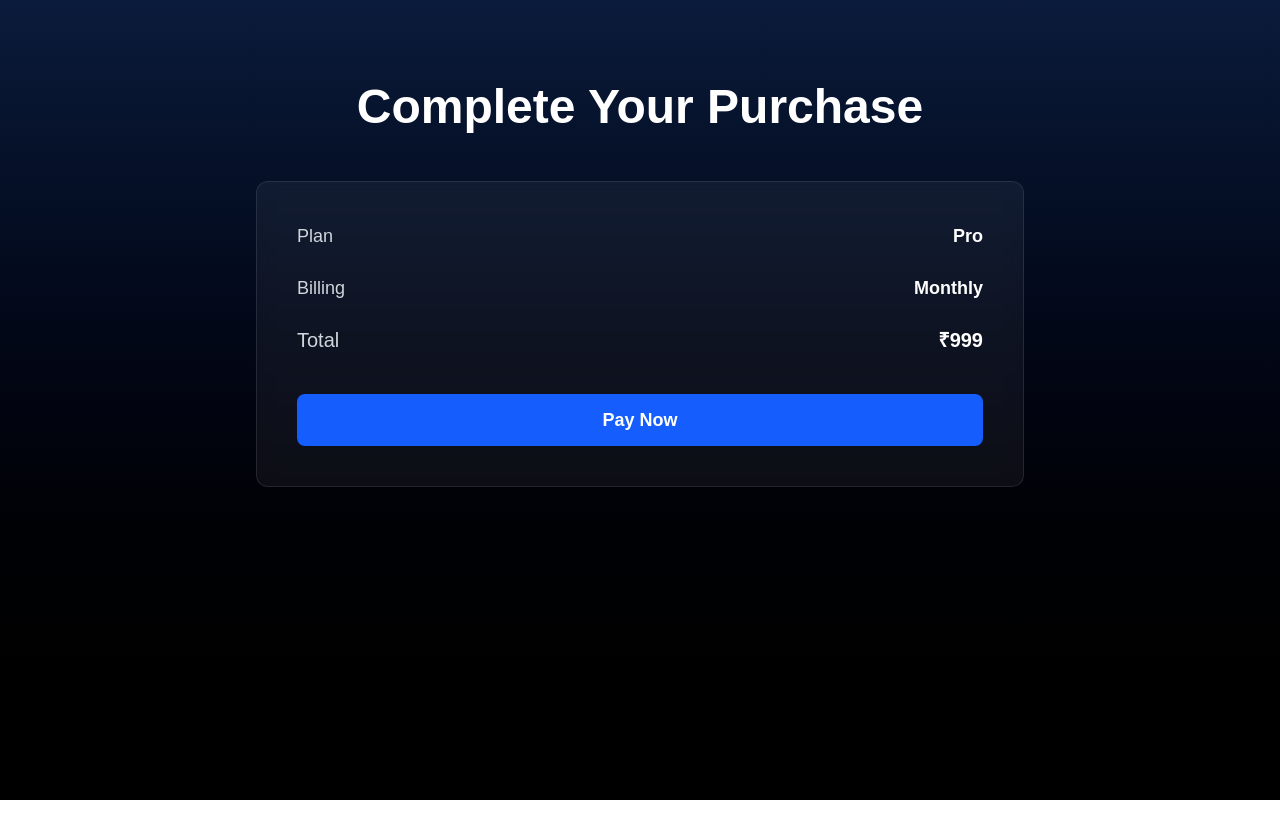
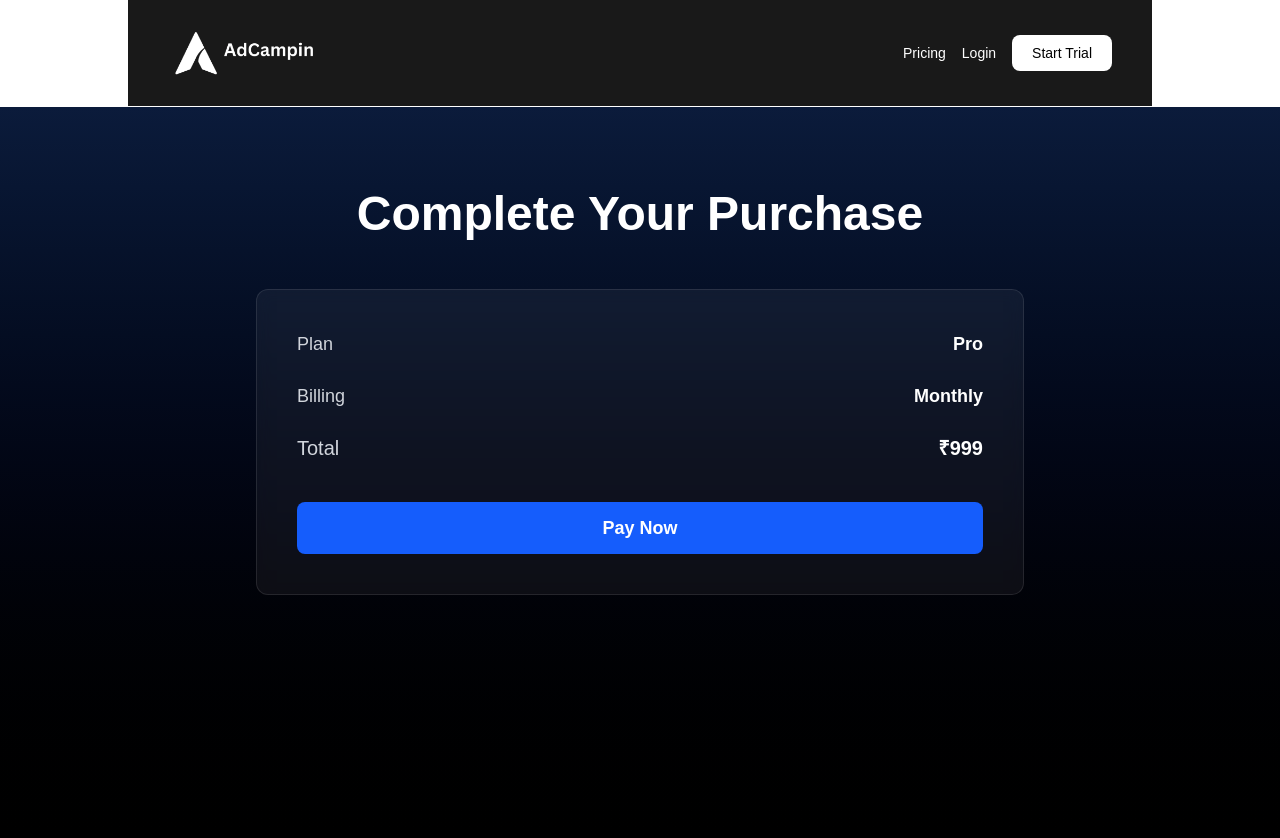
Before and after one commit to sanjaynaruka-ncs/adcampin, a Next.js app: page /checkout in a window 1280 px wide. Shown: the top 838 px of the page. Before the commit the page ends 800 px from the top, so only its background shows below. Built offline with nearby package versions, Linux system fonts and the light colour scheme; no server answers.

Commit message:
Add navbar to checkout page and keep Suspense fix for search params

```diff
--- a/app/checkout/page.tsx
+++ b/app/checkout/page.tsx
@@ -2,6 +2,7 @@
 
 import { Suspense } from "react";
 import { useSearchParams } from "next/navigation";
+import Navbar from "../components/navbar";
 
 function CheckoutContent() {
   const params = useSearchParams();
@@ -15,6 +16,9 @@ function CheckoutContent() {
   };
 
   return (
+    <>
+      <Navbar />
+
       <main className="min-h-screen bg-gradient-to-b from-[#0b1b3b] to-black text-white px-6 py-20">
         <div className="max-w-3xl mx-auto">
 
@@ -54,6 +58,7 @@ function CheckoutContent() {
 
         </div>
       </main>
+    </>
   );
 }
 
```
Lines whose indentation alone changed are shown as unchanged.
